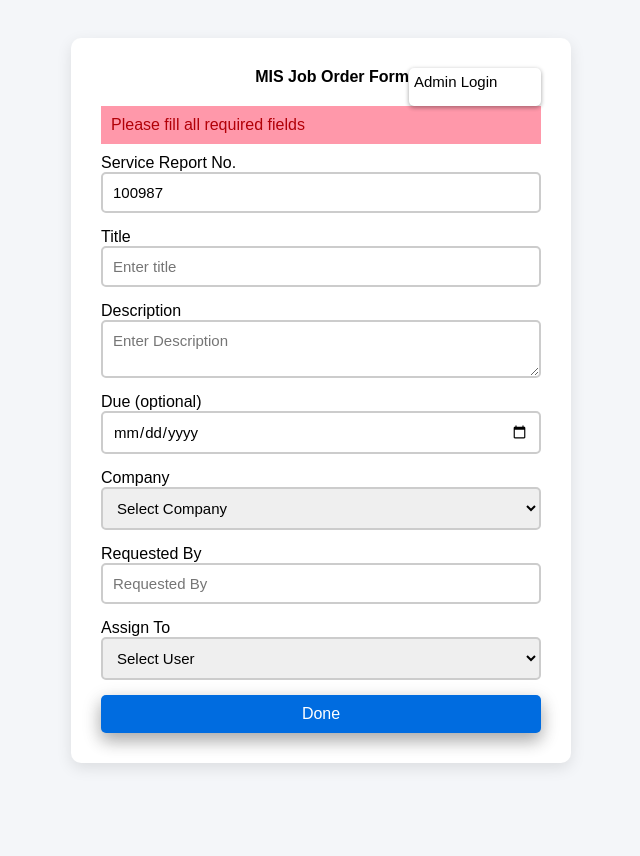
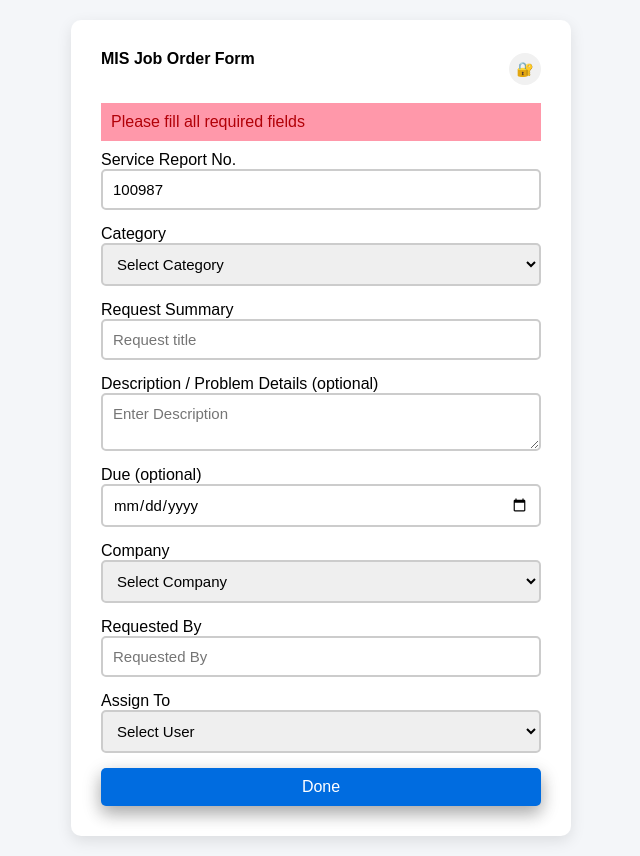
Before and after one commit to jaimejai10/taskmanager, a PHP site: the page made by misrequestform.php in a window 1280 px wide. Shown: the whole page, without its empty margins (319-959 px from the left). Before the commit the page ends 768 px from the top, so only its background shows below. Run offline with PHP 8.4, Linux system fonts and the light colour scheme; data comes from the database, SQL or seed files in the repository; data that the repository does not hold is empty.

Commit message:
Adding Category Field put validation and fix Gui button

```diff
--- a/css/style.css
+++ b/css/style.css
@@ -408,16 +408,34 @@
     justify-content: flex-end;
 }
 
-.loginportal-btn {
+
+
+.header-bar {
+    display: flex;
+    justify-content: space-between;
+    align-items: center;
+
+    margin-bottom: 15px;
+}
+
+.admin-icon-btn {
+    width: 32px;
+    height: 32px;
+
+    display: flex;
+    align-items: center;
+    justify-content: center;
+
+    background: #f1f1f1;
+    border-radius: 50%;
+
     text-decoration: none;
-    display: inline-block;
-    padding: 5px 5px;
-    background: #ffffff;
-    color: #000000;
-    font-size: 15px;
-    border-radius: 5px;
-    cursor: pointer;
-    transition: background 1s;
-    box-shadow: 0 2px 4px rgba(0,0,0,0.2),
-                0 1px 5px rgba(0,0,0,0.19);
+    font-size: 14px;
+
+    transition: 0.3s;
 }
+
+.admin-icon-btn:hover {
+    background: #ddd;
+    transform: scale(1.05);
+}
--- a/misrequestform.php
+++ b/misrequestform.php
@@ -27,9 +27,10 @@ $next_report_id = $row['last_id'] ? $row['last_id'] + 1 : 100;
 <body class="requestform-body">
 
 	<section class="section-1">
-		<div class="btn-container">
+		<div class="header-bar">
 			<h4 class="title">MIS Job Order Form</h4>
-			<a href="login.php" class="loginportal-btn">Admin Login</a>
+
+			<a href="login.php" class="admin-icon-btn">🔐</a>
 		</div>
 
 		<form class="form-1" method="POST" action="action/create_task.php">
@@ -48,14 +49,43 @@ $next_report_id = $row['last_id'] ? $row['last_id'] + 1 : 100;
 			</div>
 
 			<div class="input-holder">
-				<label>Title</label>
-				<input name="title" type="text" class="input-1" placeholder="Enter title" required>
+				<label>Category</label>
+				<select name="category" class="input-1" id="category" onchange="showHint()">
+					<option value="" disabled selected>Select Category</option>
+					<option value="Network">Network</option>
+					<option value="Printer">Printer</option>
+					<option value="Hardware">Hardware</option>
+					<option value="Software">Software</option>
+					<option value="Email">Email</option>
+					<option value="Internet">Internet</option>
+					<option value="Account">Account</option>
+					<option value="CCTV">CCTV</option>
+					<option value="Maintenance">Maintenance</option>
+					<option value="Device">Device</option>
+
+					<!-- Advanced / Enterprise Level -->
+					<option value="Server">Server</option>
+					<option value="Cloud / System">Cloud / System</option>
+					<option value="Security">Security</option>
+					<option value="Backup / Data">Backup / Data</option>
+					<option value="User Management">User Management</option>
+					<option value="Others">Others</option>
+				</select>
 			</div>
 
 			<div class="input-holder">
-				<label>Description</label>
-				<textarea name="description" class="input-1" placeholder="Enter Description" required></textarea>
+				<label>Request Summary</label>
+				<input name="title" type="text" class="input-1" placeholder="Request title" required>
 			</div>
+
+			<div class="input-holder">
+				<label>Description / Problem Details (optional)</label>
+				<textarea name="description" id="description" class="input-1" placeholder="Enter Description" ></textarea>
+				<small id="description-error" style="color: red; display:none;">
+					Description is required when Category is Others.
+				</small>
+			</div>
+
 
 			<div class="input-holder">
 				<label>Due (optional)</label>
@@ -82,15 +112,52 @@ $next_report_id = $row['last_id'] ? $row['last_id'] + 1 : 100;
 				<select name="assigned_to" class="input-1" required>
 					<option value="">Select User</option>
 					<?php foreach ($users as $user) { ?>
-						<option value="<?=$user['id']?>"><?=$user['full_name']?></option>
+						<option value="<?=$user['user_id']?>"><?=$user['full_name']?></option>
 					<?php } ?>
 				</select>
 			</div>
 
-			<button class="edit-btn">Done</button>
+			<button type="submit" class="edit-btn">Done</button>
 
 		</form>
 	</section>
 
 </body>
 </html>
+
+<!-- Validation for others -->
+<script>
+document.addEventListener("DOMContentLoaded", function () {
+
+    const form = document.querySelector("form");
+    const category = document.getElementById("category");
+    const description = document.getElementById("description");
+    const error = document.getElementById("description-error");
+
+    form.addEventListener("submit", function (e) {
+
+        if (category.value === "Others" && description.value.trim() === "") {
+
+            e.preventDefault();
+
+            error.style.display = "block";
+            description.focus();
+
+        } else {
+            error.style.display = "none";
+        }
+
+    });
+
+});
+
+//clear Page Link
+window.onload = function () {
+    const url = new URL(window.location);
+
+    if (url.searchParams.has("success")) {
+        url.searchParams.delete("success");
+        window.history.replaceState({}, document.title, url.pathname);
+    }
+};
+</script>
```
Also changed, not shown: action/create_task.php (+5 -2 lines).
